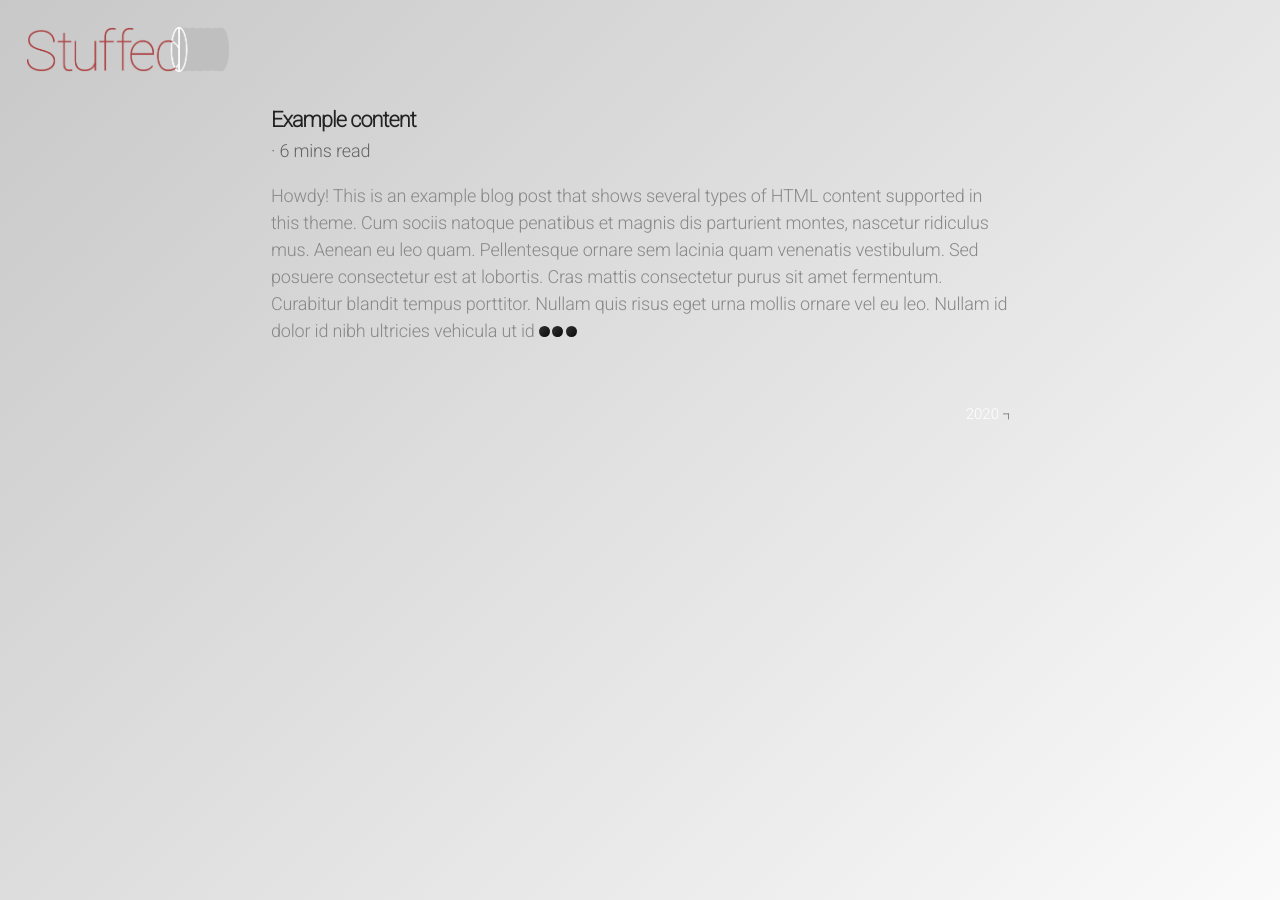
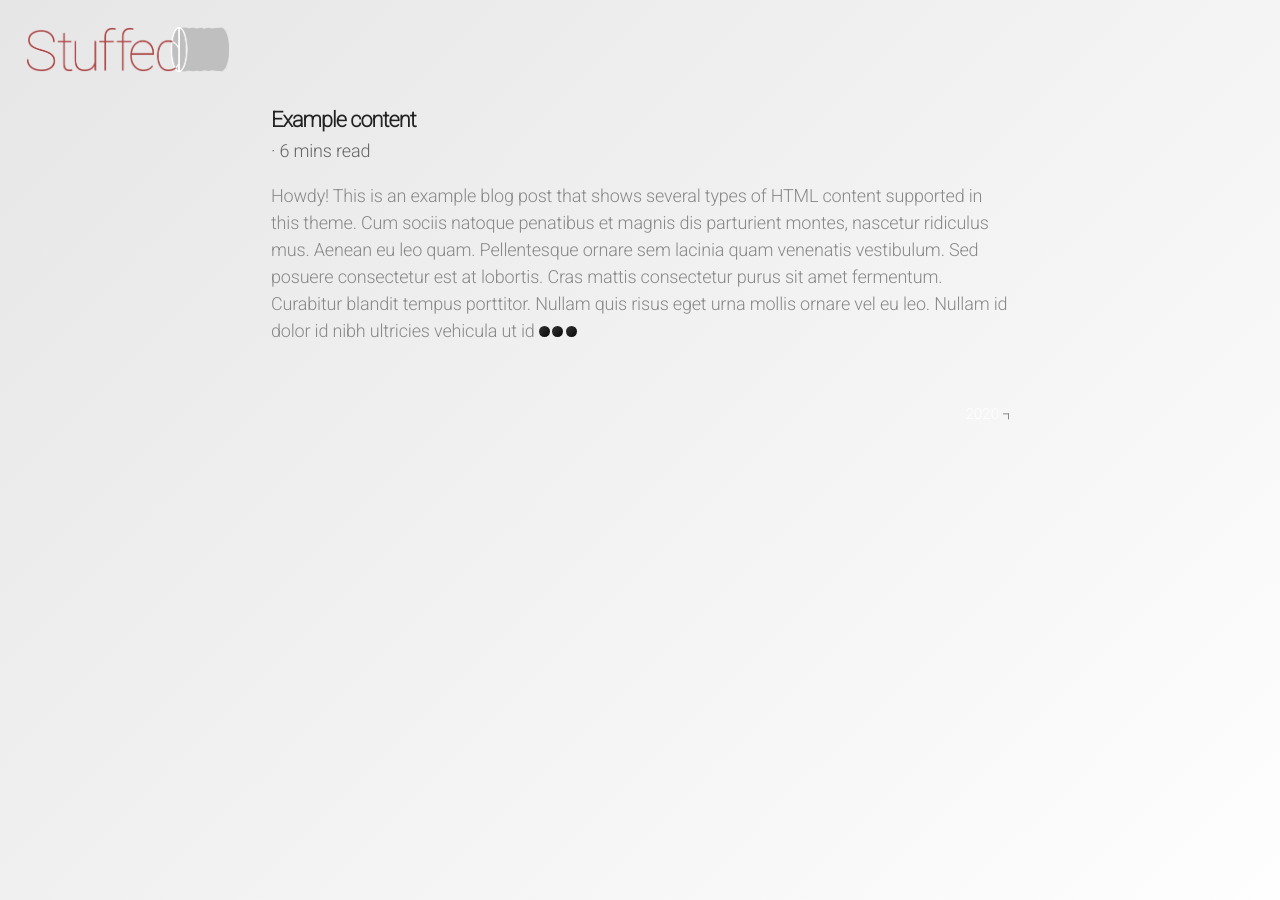
Before and after one commit to stuffedcan/stuffedcan.github.io, a Jekyll site: the page built from index.html, in a window 1280 px wide. Built offline with Jekyll 4.4.1, drawn with Linux system fonts in a browser that asks for light colours; the list of posts is cut into pages by our own code.

Commit message:
Update _layout.scss

```diff
--- a/_sass/_layout.scss
+++ b/_sass/_layout.scss
@@ -25,7 +25,7 @@
   left: 0;
   z-index: 1;
   //padding: 4em;
-  background: linear-gradient(135deg, rgba(200,200,200,1) 0%,rgba(250,250,250,1) 100%);
+  background: linear-gradient(135deg, rgba(230,230,230,1) 0%,rgba(254,254,254,1) 100%);
   //background:rgba(0,0,0,.2);
   //background: #0A0A0A;
   //background-size: 200%;
```
